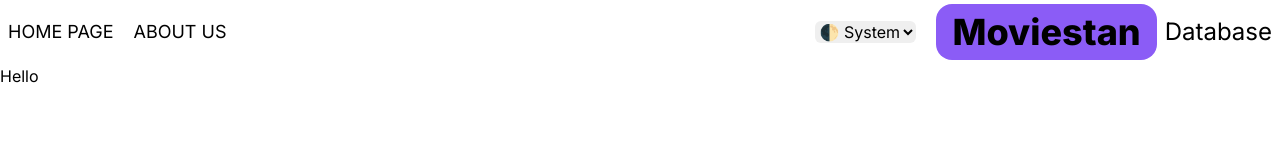
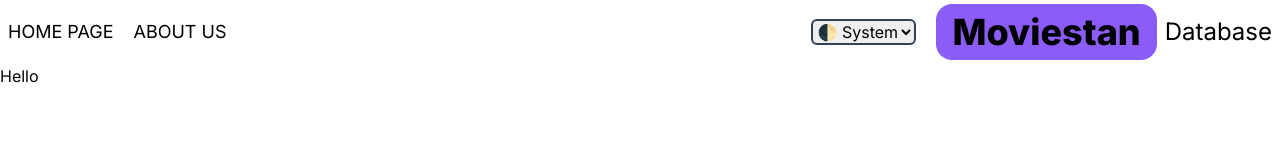
Before and after one commit to Erwinex/moviesstan-public, a Next.js app: page / in a window 1280 px wide. Shown: the top 160 px of the page. Built offline with nearby package versions, Linux system fonts and the light colour scheme.

Commit message:
A bit of styling

```diff
--- a/components/ThemeSelection.tsx
+++ b/components/ThemeSelection.tsx
@@ -1,11 +1,15 @@
 "use client";
 import { useTheme } from "next-themes";
+import { useEffect, useState } from "react";
 export default function ThemeSelection() {
   const { theme, setTheme } = useTheme();
+  const [mounted, setMouted] = useState(false);
+  useEffect(() => setMouted(true), []);
   return (
+    mounted && (
       <div>
         <select
-        className="rounded-full cursor-pointer inline-block sm:hidden"
+          className="rounded-full cursor-pointer inline-block sm:hidden border-2 border-slate-400"
           value={theme}
           onChange={(e) => setTheme(e.target.value)}
         >
@@ -14,7 +18,7 @@ export default function ThemeSelection() {
           <option value="light">&#127765;</option>
         </select>
         <select
-        className="rounded-md cursor-pointer hidden sm:inline-block"
+          className="rounded-md cursor-pointer hidden sm:inline-block border-2 border-slate-700"
           value={theme}
           onChange={(e) => setTheme(e.target.value)}
         >
@@ -23,5 +27,6 @@ export default function ThemeSelection() {
           <option value="light">&#127765; Light</option>
         </select>
       </div>
+    )
   );
 }
```
Lines whose indentation alone changed are shown as unchanged.
